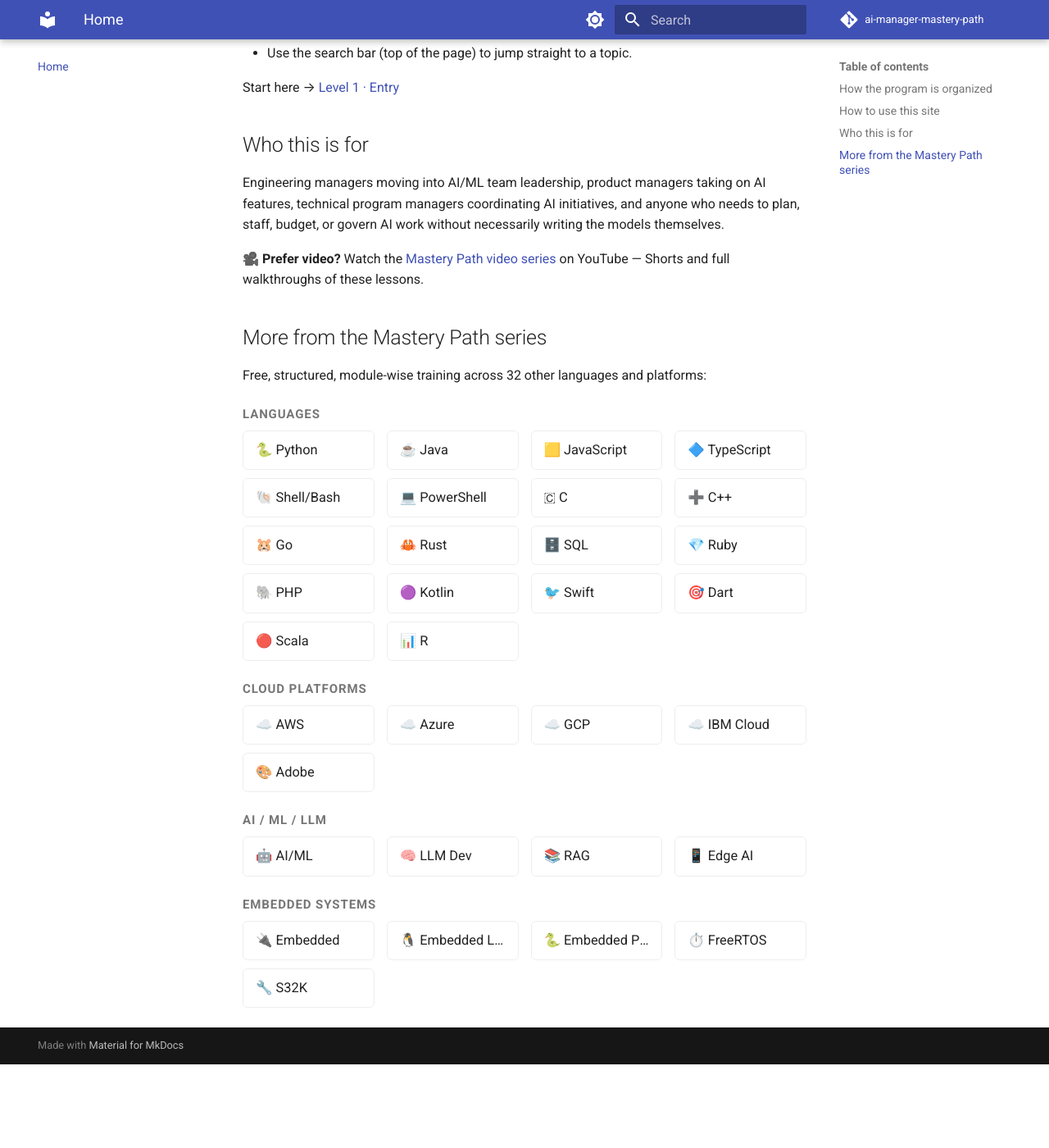
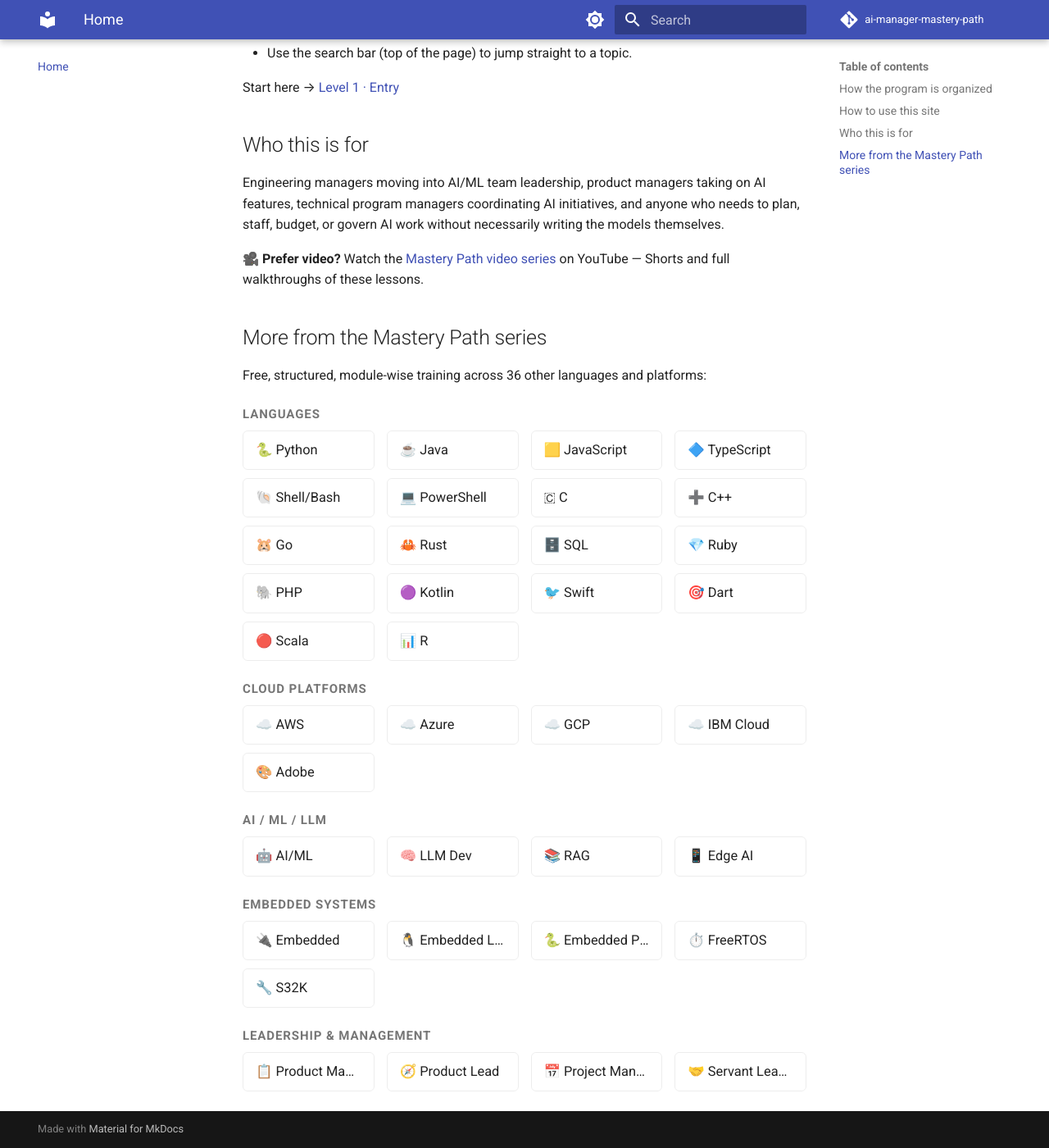
Before and after one commit to SIGILIPELLI/ai-manager-mastery-path, an MkDocs documentation site: the page built from docs/index.md, in a window 1280 px wide and 1400 px high, scrolled down 1141 px. Shown: the whole window at 82% size. Built offline with MkDocs 1.6.1 and Material for MkDocs 9.7.7, drawn with Linux system fonts in a browser that asks for light colours; comment, search, counter and statistics services are not loaded; before the commit the page ends 2439 px from its top, so only the background shows below that.

Commit message:
Add Leadership & Management category to cross-link grid
Co-Authored-By: Claude Sonnet 5 <noreply@anthropic.com>

```diff
--- a/docs/index.md
+++ b/docs/index.md
@@ -47,7 +47,7 @@ without necessarily writing the models themselves.
 
 ## More from the Mastery Path series
 
-Free, structured, module-wise training across 32 other languages and platforms:
+Free, structured, module-wise training across 36 other languages and platforms:
 
 <div class="mastery-grid-wrap">
 <p class="mastery-grid-category">Languages</p>
@@ -94,4 +94,11 @@ Free, structured, module-wise training across 32 other languages and platforms:
   <a href="https://sigilipelli.github.io/freertos-mastery-path/">⏱️ FreeRTOS</a>
   <a href="https://sigilipelli.github.io/s32k-mastery-path/">🔧 S32K</a>
 </div>
+<p class="mastery-grid-category">Leadership & Management</p>
+<div class="mastery-grid">
+  <a href="https://sigilipelli.github.io/product-manager-mastery-path/">📋 Product Manager</a>
+  <a href="https://sigilipelli.github.io/product-lead-mastery-path/">🧭 Product Lead</a>
+  <a href="https://sigilipelli.github.io/project-manager-mastery-path/">📅 Project Manager</a>
+  <a href="https://sigilipelli.github.io/servant-leadership-mastery-path/">🤝 Servant Leadership</a>
 </div>
+</div>
--- a/docs/stylesheets/extra.css
+++ b/docs/stylesheets/extra.css
@@ -11,7 +11,6 @@
   background: var(--md-primary-fg-color);
   color: var(--md-primary-bg-color);
 }
-
 /* mastery-grid cross-link styles */
 .mastery-grid-category {
   font-weight: 600;
```
